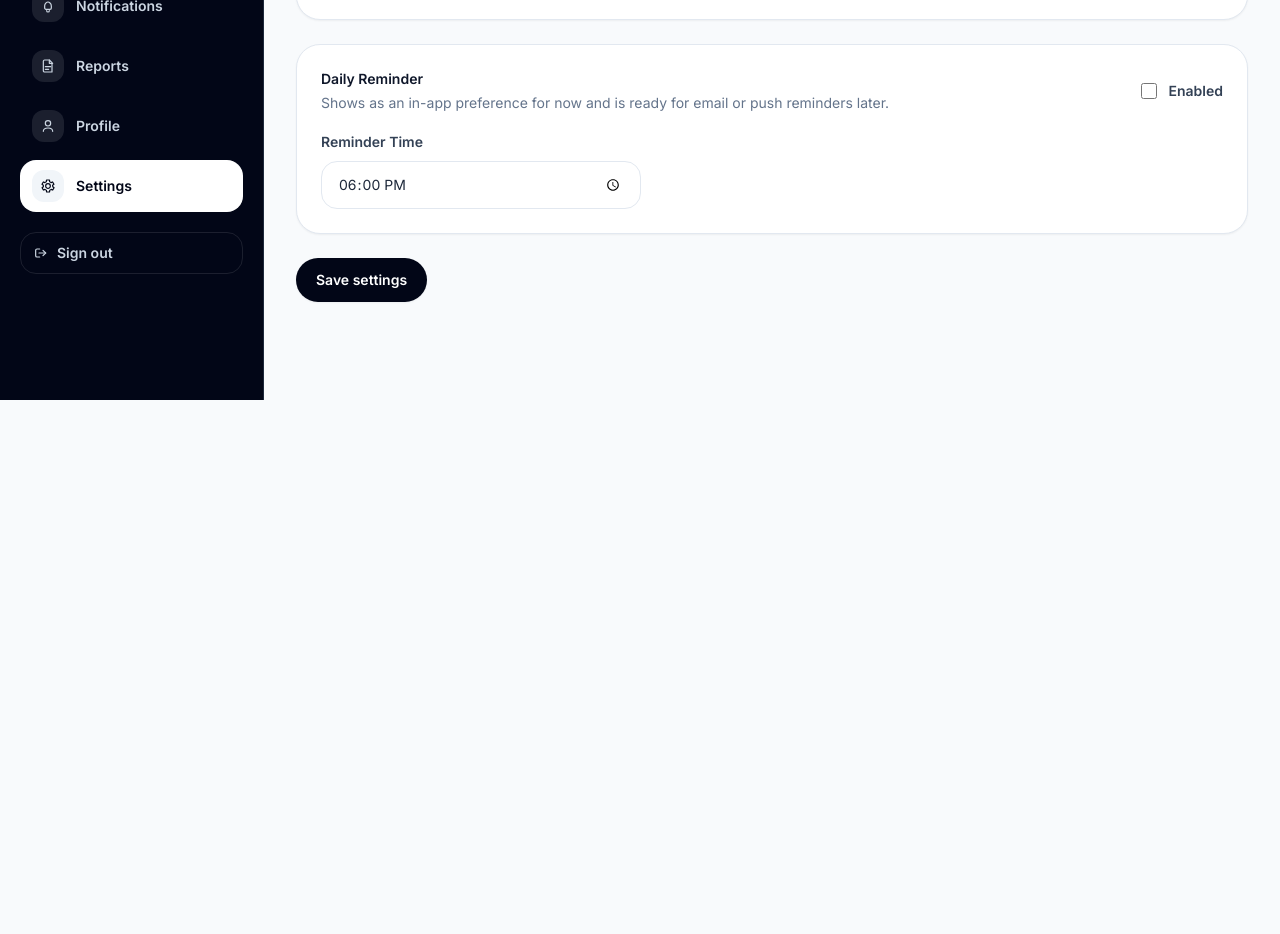
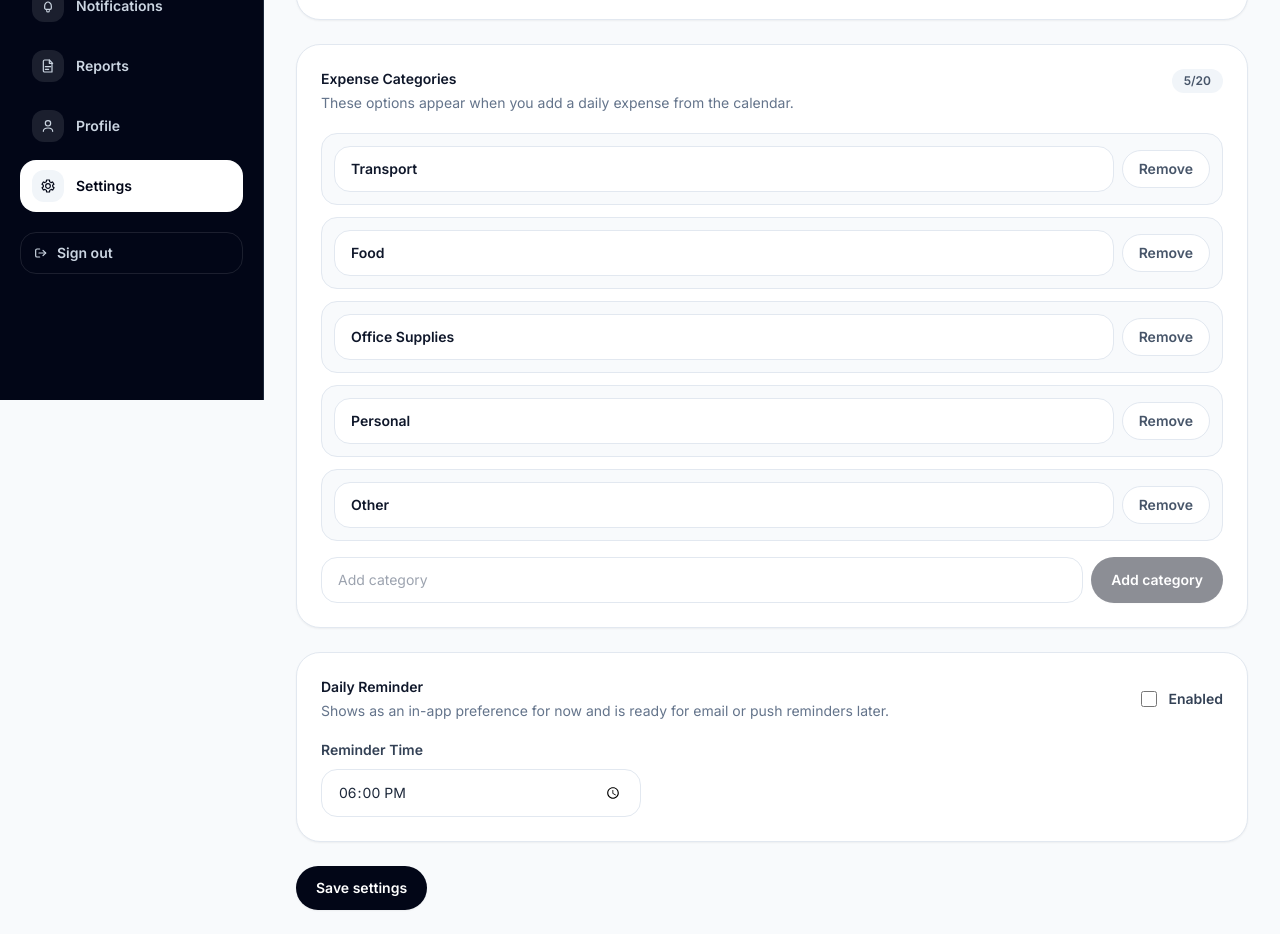
Before and after one commit to fakhrulalam104/office-tracker, a Next.js app: page /settings in a window 1280 px wide. Shown: the part 400-1334 px from the top of the page. Before the commit the page ends 800 px from the top, so only its background shows below. Built offline with nearby package versions, Linux system fonts and the light colour scheme; no server answers; the database is empty; sample sign-in values are in the browser's storage.

Commit message:
Add editable expense categories

```diff
--- a/app/api/export/route.ts
+++ b/app/api/export/route.ts
@@ -36,7 +36,7 @@ export async function GET(request: NextRequest) {
       ...entries.map((entry) => {
         const expenses = normalizeDailyExpenses(entry.dailyExpenses, entry.dailyExpenseAmount, entry.dailyExpenseNote);
         const expenseItems = expenses
-          .map((expense) => `${expenseCategoryLabel(expense.category)}: ${expense.amount} ${settings.currency}${expense.note ? ` - ${expense.note}` : ""}`)
+          .map((expense) => `${expenseCategoryLabel(expense.category, settings.expenseCategories)}: ${expense.amount} ${settings.currency}${expense.note ? ` - ${expense.note}` : ""}`)
           .join("; ");
 
         return [
--- a/app/api/summary/route.ts
+++ b/app/api/summary/route.ts
@@ -46,11 +46,22 @@ export async function GET(request: NextRequest) {
     const workDays = workEntries.length;
     const allExpenses = entries.flatMap((entry) => normalizeDailyExpenses(entry.dailyExpenses, entry.dailyExpenseAmount, entry.dailyExpenseNote));
     const dailyExpenseTotal = totalDailyExpenses(allExpenses);
-    const expenseCategories = EXPENSE_CATEGORIES.map((category) => {
+    const configuredCategories = settings.expenseCategories.length > 0 ? settings.expenseCategories : EXPENSE_CATEGORIES;
+    const unknownCategories = Array.from(new Set(allExpenses.map((expense) => expense.category))).filter(
+      (category) => !configuredCategories.some((option) => option.value === category)
+    );
+    const expenseCategoryOptions = [
+      ...configuredCategories,
+      ...unknownCategories.map((category) => ({
+        value: category,
+        label: expenseCategoryLabel(category, configuredCategories)
+      }))
+    ];
+    const expenseCategories = expenseCategoryOptions.map((category) => {
       const expenses = allExpenses.filter((expense) => expense.category === category.value);
       return {
         category: category.value,
-        label: expenseCategoryLabel(category.value),
+        label: expenseCategoryLabel(category.value, expenseCategoryOptions),
         total: totalDailyExpenses(expenses),
         count: expenses.length
       };
--- a/components/Calendar/DayModal.tsx
+++ b/components/Calendar/DayModal.tsx
@@ -16,6 +16,7 @@ import {
   totalDailyExpenses
 } from "@/lib/utils";
 import type { DailyExpenseItem, DayStatus, EntryItem, ExpenseCategory } from "@/types";
+import type { ExpenseCategoryOption } from "@/types";
 
 const presets = [0, 10, 20, 30, 45, 60, 90];
 const statusOrder: DayStatus[] = ["work", "holiday", "sick", "leave"];
@@ -35,6 +36,7 @@ export function DayModal({
   weeklyHolidays,
   lunchPrice,
   currency,
+  expenseCategories = EXPENSE_CATEGORIES,
   saving,
   onClose,
   onSave,
@@ -46,6 +48,7 @@ export function DayModal({
   weeklyHolidays: number[];
   lunchPrice: number;
   currency: string;
+  expenseCategories?: ExpenseCategoryOption[];
   saving: boolean;
   onClose: () => void;
   onSave: (data: {
@@ -88,9 +91,9 @@ export function DayModal({
     setComment(currentStatus !== "work" ? entry?.comment ?? "" : "");
     setDailyExpenses(normalizeDailyExpenses(entry?.dailyExpenses));
     setExpenseDraftAmount("");
-    setExpenseDraftCategory("transport");
+    setExpenseDraftCategory(expenseCategories[0]?.value ?? "other");
     setExpenseDraftNote("");
-  }, [dateKey, entry, open, weeklyHolidays]);
+  }, [dateKey, entry, expenseCategories, open, weeklyHolidays]);
 
   useEffect(() => {
     if (!open) {
@@ -122,7 +125,7 @@ export function DayModal({
 
     setDailyExpenses((current) => [...current, { id: createExpenseId(), amount: draftExpenseAmount, category: expenseDraftCategory, note: draftExpenseNote }]);
     setExpenseDraftAmount("");
-    setExpenseDraftCategory("transport");
+    setExpenseDraftCategory(expenseCategories[0]?.value ?? "other");
     setExpenseDraftNote("");
   }
 
@@ -327,7 +330,7 @@ export function DayModal({
                 onChange={(event) => setExpenseDraftCategory(event.target.value as ExpenseCategory)}
                 className="mt-2 w-full rounded-2xl border border-white/10 bg-white px-4 py-3 text-sm font-semibold text-slate-950 outline-none transition focus:border-sky-300 focus:ring-2 focus:ring-sky-300/30"
               >
-                {EXPENSE_CATEGORIES.map((category) => (
+                {expenseCategories.map((category) => (
                   <option key={category.value} value={category.value}>
                     {category.label}
                   </option>
@@ -366,7 +369,7 @@ export function DayModal({
                           {expense.amount.toLocaleString("en-US")} {currency}
                         </p>
                         <p className="mt-1 text-[11px] font-semibold uppercase tracking-[0.16em] text-sky-200">
-                          {expenseCategoryLabel(expense.category)}
+                          {expenseCategoryLabel(expense.category, expenseCategories)}
                         </p>
                         {expense.note ? <p className="mt-1 break-words text-xs leading-5 text-slate-300">{expense.note}</p> : null}
                       </div>
--- a/components/Dashboard/DashboardClient.tsx
+++ b/components/Dashboard/DashboardClient.tsx
@@ -296,6 +296,7 @@ export function DashboardClient({ initialMonth }: { initialMonth: string }) {
         weeklyHolidays={settings.weeklyHolidays}
         lunchPrice={summary.lunchPrice}
         currency={summary.currency}
+        expenseCategories={settings.expenseCategories}
         saving={saving}
         onClose={() => {
           setModalOpen(false);
--- a/components/pages/ExpensePageClient.tsx
+++ b/components/pages/ExpensePageClient.tsx
@@ -1,7 +1,7 @@
 "use client";
 
 import { useEffect, useState } from "react";
-import type { EntryItem, MonthlySummary } from "@/types";
+import type { EntryItem, MonthlySummary, UserSettings } from "@/types";
 import { DEFAULT_USER_SETTINGS, expenseCategoryLabel, monthLabel, monthNavigate, toMonthKey, totalDailyExpenses } from "@/lib/utils";
 import { PageHeader } from "@/components/pages/PageHeader";
 
@@ -9,6 +9,7 @@ export function ExpensePageClient() {
   const [month, setMonth] = useState(toMonthKey(new Date()));
   const [entries, setEntries] = useState<EntryItem[]>([]);
   const [summary, setSummary] = useState<MonthlySummary | null>(null);
+  const [settings, setSettings] = useState<UserSettings>(DEFAULT_USER_SETTINGS);
   const [loading, setLoading] = useState(true);
 
   useEffect(() => {
@@ -16,13 +17,19 @@ export function ExpensePageClient() {
 
     async function load() {
       setLoading(true);
-      const [entriesResponse, summaryResponse] = await Promise.all([fetch(`/api/entries?month=${month}`), fetch(`/api/summary?month=${month}`)]);
+      const [entriesResponse, summaryResponse, settingsResponse] = await Promise.all([
+        fetch(`/api/entries?month=${month}`),
+        fetch(`/api/summary?month=${month}`),
+        fetch("/api/settings")
+      ]);
       const entriesData = (await entriesResponse.json()) as { entries: EntryItem[] };
       const summaryData = (await summaryResponse.json()) as MonthlySummary;
+      const settingsData = (await settingsResponse.json()) as { settings: UserSettings };
 
       if (active) {
         setEntries(entriesData.entries ?? []);
         setSummary(summaryData);
+        setSettings(settingsData.settings ?? DEFAULT_USER_SETTINGS);
         setLoading(false);
       }
     }
@@ -100,7 +107,7 @@ export function ExpensePageClient() {
             {expenses.map((expense) => (
               <div key={`${expense.date}-${expense.id}`} className="flex flex-wrap items-start justify-between gap-3 py-3">
                 <div>
-                  <p className="text-sm font-semibold text-slate-900">{expenseCategoryLabel(expense.category)}</p>
+                  <p className="text-sm font-semibold text-slate-900">{expenseCategoryLabel(expense.category, settings.expenseCategories)}</p>
                   <p className="text-sm text-slate-500">{expense.date}</p>
                   {expense.note ? <p className="mt-1 text-sm text-slate-600">{expense.note}</p> : null}
                 </div>
--- a/components/pages/SettingsPageClient.tsx
+++ b/components/pages/SettingsPageClient.tsx
@@ -2,7 +2,7 @@
 
 import { useEffect, useState } from "react";
 import type { UserSettings } from "@/types";
-import { DEFAULT_USER_SETTINGS } from "@/lib/utils";
+import { DEFAULT_USER_SETTINGS, EXPENSE_CATEGORY_LIMIT, normalizeExpenseCategoryLabel, normalizeExpenseCategoryValue } from "@/lib/utils";
 import { PageHeader } from "@/components/pages/PageHeader";
 
 const weekdays = [
@@ -17,6 +17,7 @@ const weekdays = [
 
 export function SettingsPageClient() {
   const [settings, setSettings] = useState<UserSettings>(DEFAULT_USER_SETTINGS);
+  const [categoryDraft, setCategoryDraft] = useState("");
   const [saved, setSaved] = useState(false);
 
   useEffect(() => {
@@ -53,9 +54,51 @@ export function SettingsPageClient() {
     }));
   }
 
+  function updateExpenseCategory(value: string, label: string) {
+    setSettings((current) => ({
+      ...current,
+      expenseCategories: current.expenseCategories.map((category) =>
+        category.value === value ? { ...category, label } : category
+      )
+    }));
+  }
+
+  function addExpenseCategory() {
+    const label = normalizeExpenseCategoryLabel(categoryDraft);
+    if (!label || settings.expenseCategories.length >= EXPENSE_CATEGORY_LIMIT) {
+      return;
+    }
+
+    const baseValue = normalizeExpenseCategoryValue(label);
+    const existingValues = new Set(settings.expenseCategories.map((category) => category.value));
+    let value = baseValue;
+    let suffix = 2;
+
+    while (existingValues.has(value)) {
+      value = `${baseValue}-${suffix}`;
+      suffix += 1;
+    }
+
+    setSettings((current) => ({
+      ...current,
+      expenseCategories: [...current.expenseCategories, { value, label }]
+    }));
+    setCategoryDraft("");
+  }
+
+  function removeExpenseCategory(value: string) {
+    setSettings((current) => ({
+      ...current,
+      expenseCategories:
+        current.expenseCategories.length > 1
+          ? current.expenseCategories.filter((category) => category.value !== value)
+          : current.expenseCategories
+    }));
+  }
+
   return (
     <div className="mx-auto max-w-[1100px] space-y-6 px-4 py-6 lg:px-8">
-      <PageHeader eyebrow="Settings" title="Office Rules" description="Configure holidays, delay rules, lunch pricing, currency, and daily reminder preferences." />
+      <PageHeader eyebrow="Settings" title="Office Rules" description="Configure holidays, delay rules, lunch pricing, expense categories, currency, and daily reminder preferences." />
 
       <section className="rounded-3xl border border-slate-200 bg-white p-6 shadow-sm">
         <p className="text-sm font-semibold text-slate-900">Weekly Holidays</p>
@@ -109,6 +152,63 @@ export function SettingsPageClient() {
       </section>
 
       <section className="rounded-3xl border border-slate-200 bg-white p-6 shadow-sm">
+        <div className="flex flex-wrap items-start justify-between gap-4">
+          <div>
+            <p className="text-sm font-semibold text-slate-900">Expense Categories</p>
+            <p className="mt-1 text-sm text-slate-500">These options appear when you add a daily expense from the calendar.</p>
+          </div>
+          <span className="rounded-full bg-slate-100 px-3 py-1 text-xs font-semibold text-slate-600">
+            {settings.expenseCategories.length}/{EXPENSE_CATEGORY_LIMIT}
+          </span>
+        </div>
+
+        <div className="mt-5 space-y-3">
+          {settings.expenseCategories.map((category) => (
+            <div key={category.value} className="flex flex-col gap-2 rounded-2xl border border-slate-200 bg-slate-50 p-3 sm:flex-row sm:items-center">
+              <input
+                value={category.label}
+                onChange={(event) => updateExpenseCategory(category.value, event.target.value)}
+                maxLength={40}
+                className="min-w-0 flex-1 rounded-2xl border border-slate-200 bg-white px-4 py-3 text-sm font-semibold text-slate-900 outline-none focus:border-sky-400 focus:ring-2 focus:ring-sky-100"
+              />
+              <button
+                type="button"
+                onClick={() => removeExpenseCategory(category.value)}
+                disabled={settings.expenseCategories.length <= 1}
+                className="rounded-full border border-slate-200 bg-white px-4 py-2 text-sm font-semibold text-slate-600 transition hover:bg-slate-100 disabled:cursor-not-allowed disabled:opacity-45"
+              >
+                Remove
+              </button>
+            </div>
+          ))}
+        </div>
+
+        <div className="mt-4 flex flex-col gap-2 sm:flex-row">
+          <input
+            value={categoryDraft}
+            onChange={(event) => setCategoryDraft(event.target.value)}
+            onKeyDown={(event) => {
+              if (event.key === "Enter") {
+                event.preventDefault();
+                addExpenseCategory();
+              }
+            }}
+            maxLength={40}
+            placeholder="Add category"
+            className="min-w-0 flex-1 rounded-2xl border border-slate-200 px-4 py-3 text-sm outline-none focus:border-sky-400 focus:ring-2 focus:ring-sky-100"
+          />
+          <button
+            type="button"
+            onClick={addExpenseCategory}
+            disabled={!categoryDraft.trim() || settings.expenseCategories.length >= EXPENSE_CATEGORY_LIMIT}
+            className="rounded-full bg-slate-950 px-5 py-3 text-sm font-semibold text-white shadow-sm transition hover:bg-slate-800 disabled:cursor-not-allowed disabled:opacity-45"
+          >
+            Add category
+          </button>
+        </div>
+      </section>
+
+      <section className="rounded-3xl border border-slate-200 bg-white p-6 shadow-sm">
         <div className="flex flex-wrap items-center justify-between gap-4">
           <div>
             <p className="text-sm font-semibold text-slate-900">Daily Reminder</p>
--- a/lib/utils.ts
+++ b/lib/utils.ts
@@ -1,11 +1,13 @@
-import type { DailyExpenseItem, DayStatus, ExpenseCategory, UserSettings } from "@/types";
+import type { DailyExpenseItem, DayStatus, ExpenseCategory, ExpenseCategoryOption, UserSettings } from "@/types";
 
 export const LUNCH_PRICE = 90;
 export const MONTH_DELAY_LIMIT = 150;
 export const COMMENT_MAX_LENGTH = 500;
 export const DAILY_EXPENSE_NOTE_MAX_LENGTH = 300;
+export const EXPENSE_CATEGORY_LABEL_MAX_LENGTH = 40;
+export const EXPENSE_CATEGORY_LIMIT = 20;
 export const DAY_STATUSES: DayStatus[] = ["work", "holiday", "sick", "leave"];
-export const EXPENSE_CATEGORIES: Array<{ value: ExpenseCategory; label: string }> = [
+export const EXPENSE_CATEGORIES: ExpenseCategoryOption[] = [
   { value: "transport", label: "Transport" },
   { value: "food", label: "Food" },
   { value: "supplies", label: "Office Supplies" },
@@ -17,6 +19,7 @@ export const DEFAULT_USER_SETTINGS: UserSettings = {
   lunchPrice: LUNCH_PRICE,
   delayLimit: MONTH_DELAY_LIMIT,
   currency: "BDT",
+  expenseCategories: EXPENSE_CATEGORIES,
   reminderEnabled: false,
   reminderTime: "18:00"
 };
@@ -283,12 +286,71 @@ export function normalizeDailyExpenseNote(value: unknown) {
   return value.trim().slice(0, DAILY_EXPENSE_NOTE_MAX_LENGTH);
 }
 
-export function normalizeExpenseCategory(value: unknown): ExpenseCategory {
-  return EXPENSE_CATEGORIES.some((category) => category.value === value) ? (value as ExpenseCategory) : "other";
+export function normalizeExpenseCategoryLabel(value: unknown) {
+  if (typeof value !== "string") {
+    return "";
+  }
+
+  return value.trim().replace(/\s+/g, " ").slice(0, EXPENSE_CATEGORY_LABEL_MAX_LENGTH);
 }
 
-export function expenseCategoryLabel(value: ExpenseCategory) {
-  return EXPENSE_CATEGORIES.find((category) => category.value === value)?.label ?? "Other";
+export function normalizeExpenseCategoryValue(value: unknown) {
+  if (typeof value !== "string") {
+    return "";
+  }
+
+  return value
+    .trim()
+    .toLowerCase()
+    .replace(/[^a-z0-9]+/g, "-")
+    .replace(/^-+|-+$/g, "")
+    .slice(0, EXPENSE_CATEGORY_LABEL_MAX_LENGTH);
+}
+
+function labelFromCategoryValue(value: string) {
+  return value
+    .split("-")
+    .filter(Boolean)
+    .map((part) => part.charAt(0).toUpperCase() + part.slice(1))
+    .join(" ");
+}
+
+export function normalizeExpenseCategoryOptions(value: unknown): ExpenseCategoryOption[] {
+  const input = Array.isArray(value) ? value : EXPENSE_CATEGORIES;
+  const seen = new Set<string>();
+  const categories: ExpenseCategoryOption[] = [];
+
+  for (const item of input) {
+    const rawLabel = readObjectValue(item, "label");
+    const rawValue = readObjectValue(item, "value");
+    const label = normalizeExpenseCategoryLabel(rawLabel) || normalizeExpenseCategoryLabel(rawValue);
+    const valueFromLabel = normalizeExpenseCategoryValue(label);
+    const normalizedValue = normalizeExpenseCategoryValue(rawValue) || valueFromLabel;
+
+    if (!label || !normalizedValue || seen.has(normalizedValue)) {
+      continue;
+    }
+
+    seen.add(normalizedValue);
+    categories.push({ value: normalizedValue, label });
+
+    if (categories.length >= EXPENSE_CATEGORY_LIMIT) {
+      break;
+    }
+  }
+
+  return categories.length > 0 ? categories : EXPENSE_CATEGORIES;
+}
+
+export function normalizeExpenseCategory(value: unknown): ExpenseCategory {
+  const normalized = normalizeExpenseCategoryValue(value);
+  return normalized || "other";
+}
+
+export function expenseCategoryLabel(value: ExpenseCategory, categories: ExpenseCategoryOption[] = EXPENSE_CATEGORIES) {
+  const normalized = normalizeExpenseCategory(value);
+  const options = normalizeExpenseCategoryOptions(categories);
+  return options.find((category) => category.value === normalized)?.label ?? (labelFromCategoryValue(normalized) || "Other");
 }
 
 function readObjectValue(value: unknown, key: string) {
@@ -337,6 +399,7 @@ export function normalizeUserSettings(value: Partial<UserSettings> | null | unde
   const lunchPrice = normalizeDailyExpenseAmount(value?.lunchPrice || DEFAULT_USER_SETTINGS.lunchPrice);
   const delayLimit = clamp(Number(value?.delayLimit ?? DEFAULT_USER_SETTINGS.delayLimit), 1, 1000);
   const currency = typeof value?.currency === "string" && value.currency.trim() ? value.currency.trim().slice(0, 8).toUpperCase() : "BDT";
+  const expenseCategories = normalizeExpenseCategoryOptions(value?.expenseCategories);
   const reminderTime =
     typeof value?.reminderTime === "string" && /^\d{2}:\d{2}$/.test(value.reminderTime) ? value.reminderTime : "18:00";
 
@@ -345,6 +408,7 @@ export function normalizeUserSettings(value: Partial<UserSettings> | null | unde
     lunchPrice,
     delayLimit,
     currency,
+    expenseCategories,
     reminderEnabled: Boolean(value?.reminderEnabled),
     reminderTime
   };
--- a/models/Entry.ts
+++ b/models/Entry.ts
@@ -56,7 +56,6 @@ const EntrySchema = new Schema(
           },
           category: {
             type: String,
-            enum: ["transport", "food", "supplies", "personal", "other"],
             default: "other"
           },
           note: {
--- a/models/UserSettings.ts
+++ b/models/UserSettings.ts
@@ -29,6 +29,23 @@ const UserSettingsSchema = new Schema(
       default: "BDT",
       trim: true
     },
+    expenseCategories: {
+      type: [
+        {
+          value: {
+            type: String,
+            required: true,
+            trim: true
+          },
+          label: {
+            type: String,
+            required: true,
+            trim: true
+          }
+        }
+      ],
+      default: undefined
+    },
     reminderEnabled: {
       type: Boolean,
       default: false
```
Also changed, not shown: types/index.ts (+7 -1 lines).
